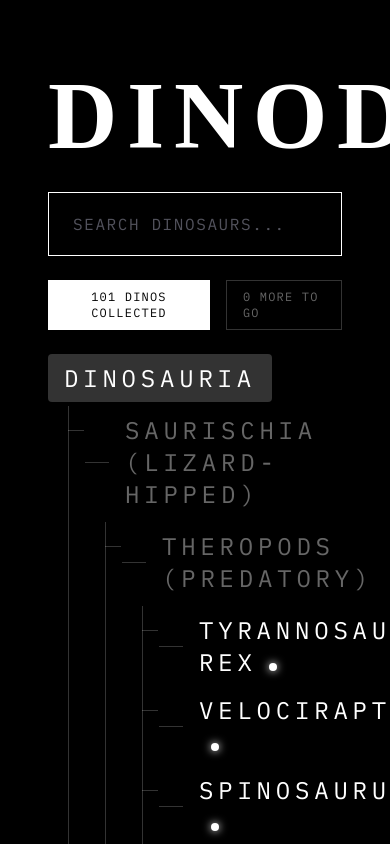
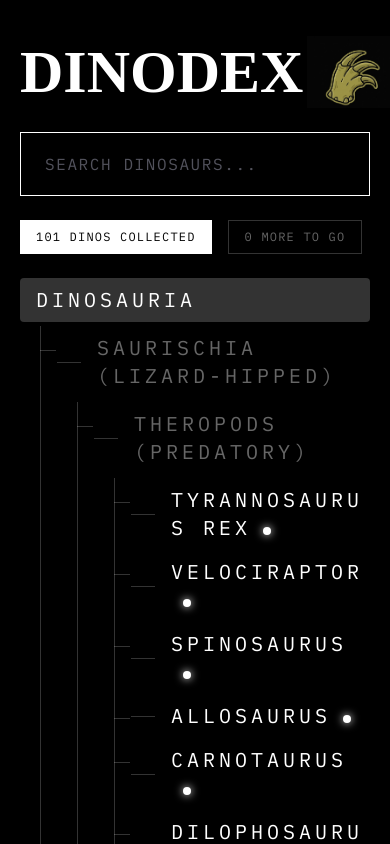
Before and after one commit to vamsibatchu1/thedinodex, a React (Vite) app: page / in a window 390 px wide. Shown: the top 844 px of the page. Built offline with nearby package versions, Linux system fonts and the light colour scheme; a web font is replaced by a local one.

Commit message:
feat: enhance responsive design across various UI components and layouts for improved mobile display.

```diff
--- a/src/App.tsx
+++ b/src/App.tsx
@@ -122,8 +122,8 @@ const CardBack = ({ stats, imageUrl }: { stats: DinoStats; imageUrl?: string })
 const StatsCard = ({ label, value, sublabel }: { label: string; value: string | number; sublabel?: string }) => (
   <div className="flex flex-col gap-1 border border-white/10 p-4 bg-zinc-900/20 hover:bg-zinc-900/40 transition-colors group">
     <span className="font-mono text-[8px] text-zinc-500 uppercase tracking-widest">{label}</span>
-    <span className="text-3xl font-londrina font-black text-white group-hover:scale-110 transition-transform origin-left">{value}</span>
-    {sublabel && <span className="font-mono text-[8px] text-zinc-600 uppercase mt-1">{sublabel}</span>}
+    <span className="text-2xl md:text-3xl font-londrina font-black text-white group-hover:scale-110 transition-transform origin-left">{value}</span>
+    {sublabel && <span className="font-mono text-[7px] md:text-[8px] text-zinc-600 uppercase mt-1 leading-tight">{sublabel}</span>}
   </div>
 );
 
@@ -354,7 +354,7 @@ const TreeItem = ({
         )}
         <button
           onClick={() => onSelect(node.name)}
-          className={`font-mono text-2xl py-2 px-4 rounded transition-all text-left uppercase tracking-[0.2em] break-words whitespace-normal max-w-[480px] ${
+          className={`font-mono text-xl md:text-2xl py-2 px-4 rounded transition-all text-left uppercase tracking-[0.2em] break-words whitespace-normal w-full md:max-w-[480px] ${
             isSelected
               ? 'text-white bg-white/20'
               : (isLeaf && isCollected ? 'text-white' : 'text-white/40 hover:text-white hover:bg-white/10')
@@ -623,17 +623,17 @@ export default function App() {
             initial={{ opacity: 0 }}
             animate={{ opacity: 1 }}
             exit={{ opacity: 0 }}
-            className="relative w-full min-h-screen flex flex-col items-center p-12 overflow-y-auto bg-black"
+            className="relative w-full min-h-screen flex flex-col items-center px-5 pt-5 pb-12 md:p-12 overflow-y-auto bg-black"
           >
             {/* Background Hand Icon Removed */}
 
             <div className="w-full max-w-[600px] flex flex-col items-start mt-4">
               <div className="space-y-2 mb-6">
-                <div className="flex items-center gap-2">
-                  <h1 className="text-8xl font-londrina font-black uppercase tracking-widest text-white">
+                <div className="flex items-center gap-1 md:gap-2">
+                  <h1 className="text-6xl md:text-8xl font-londrina font-black uppercase tracking-normal md:tracking-widest text-white">
                     dinodex
                   </h1>
-                  <img src={logo} alt="DinoDex Logo" className="w-[130px] h-auto object-contain" />
+                  <img src={logo} alt="DinoDex Logo" className="w-[90px] md:w-[130px] h-auto object-contain" />
                 </div>
               </div>
               {/* Search Box */}
@@ -686,12 +686,12 @@ export default function App() {
             initial={{ opacity: 0 }}
             animate={{ opacity: 1 }}
             exit={{ opacity: 0 }}
-            className="min-h-screen flex flex-col items-center p-12 bg-black overflow-y-auto"
+            className="min-h-screen flex flex-col items-center px-5 pt-5 pb-12 md:p-12 bg-black overflow-y-auto"
           >
             <div className="w-full max-w-[1200px] flex flex-col items-start mt-4">
               <div className="flex justify-between items-end w-full mb-12 border-b border-white/10 pb-8">
                 <div className="space-y-2">
-                  <h2 className="text-6xl font-londrina font-black uppercase tracking-tight text-white">
+                  <h2 className="text-4xl md:text-6xl font-londrina font-black uppercase tracking-normal md:tracking-widest text-white">
                     Collection
                   </h2>
                   <p className="font-mono text-[10px] text-zinc-500 uppercase tracking-[0.4em]">Repository Access v1.0.5</p>
@@ -752,11 +752,11 @@ export default function App() {
               </div>
 
               {collectedDinos.length === 0 ? (
-                <div className="w-full py-40 text-center border border-dashed border-white/5">
-                  <p className="font-mono text-zinc-800 uppercase tracking-[0.5em] text-xs">Repository Initialized. No data detected.</p>
+                <div className="w-full py-40 text-center border border-dashed border-white/5 mx-auto">
+                  <p className="font-mono text-zinc-800 uppercase tracking-[0.5em] text-xs px-4">Repository Initialized. No data detected.</p>
                 </div>
               ) : (
-                <div className="grid grid-cols-2 md:grid-cols-4 gap-8 w-full">
+                <div className="grid grid-cols-1 sm:grid-cols-2 lg:grid-cols-4 gap-8 w-full">
                   {collectedDinos
                     .filter(d => !galleryTypeFilter || d.stats.energyType === galleryTypeFilter)
                     .map((dino, idx) => (
@@ -794,7 +794,7 @@ export default function App() {
             initial={{ opacity: 0 }}
             animate={{ opacity: 1 }}
             exit={{ opacity: 0 }}
-            className="min-h-screen w-full bg-zinc-950 p-12 overflow-y-auto"
+            className="min-h-screen w-full bg-zinc-950 px-5 py-12 md:p-12 overflow-y-auto"
           >
             <div className="max-w-[1400px] mx-auto">
               <div className="flex justify-between items-end mb-12 border-b border-white/10 pb-8">
@@ -910,12 +910,12 @@ export default function App() {
             initial={{ opacity: 0 }}
             animate={{ opacity: 1 }}
             exit={{ opacity: 0 }}
-            className="min-h-screen flex flex-col items-center p-12 bg-black"
+            className="min-h-screen flex flex-col items-center px-5 pt-5 pb-12 md:p-12 bg-black"
           >
             <div className="w-full max-w-[600px] flex flex-col items-start mt-4">
               {/* Header - Always visible in card view */}
               <div className="space-y-2 mb-6 cursor-pointer group" onClick={() => navigate('landing')}>
-                <h2 className="text-6xl font-londrina font-black uppercase tracking-widest text-white group-hover:text-zinc-400 transition-colors">
+                <h2 className="text-3xl md:text-6xl font-londrina font-black uppercase tracking-normal md:tracking-widest text-white group-hover:text-zinc-400 transition-colors">
                   {currentDinoName}
                 </h2>
                 <div className="h-1 w-12 bg-white group-hover:bg-zinc-400 transition-colors" />
```
